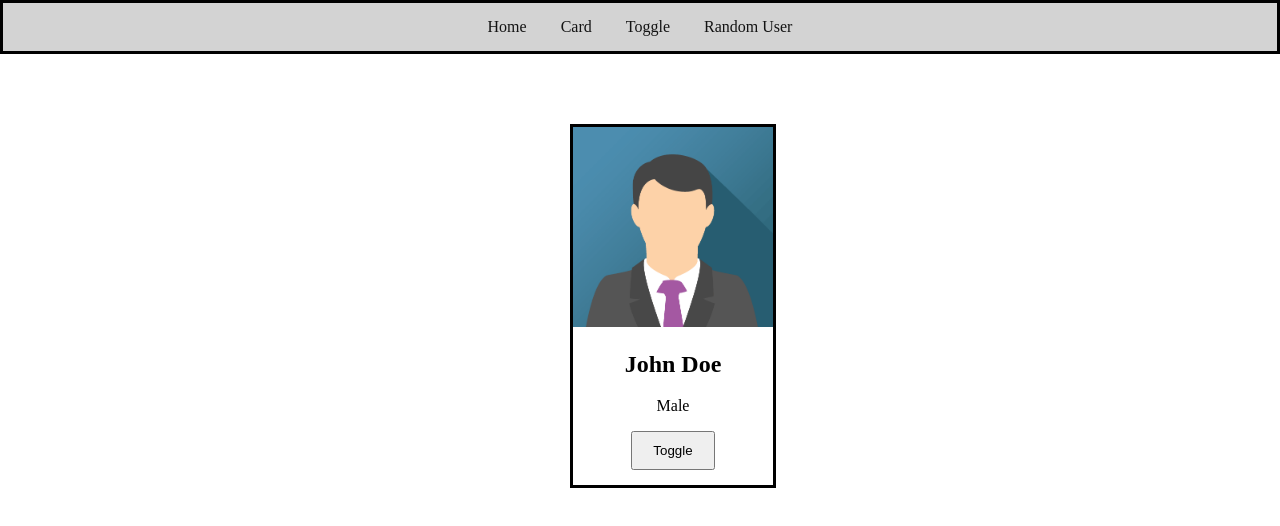
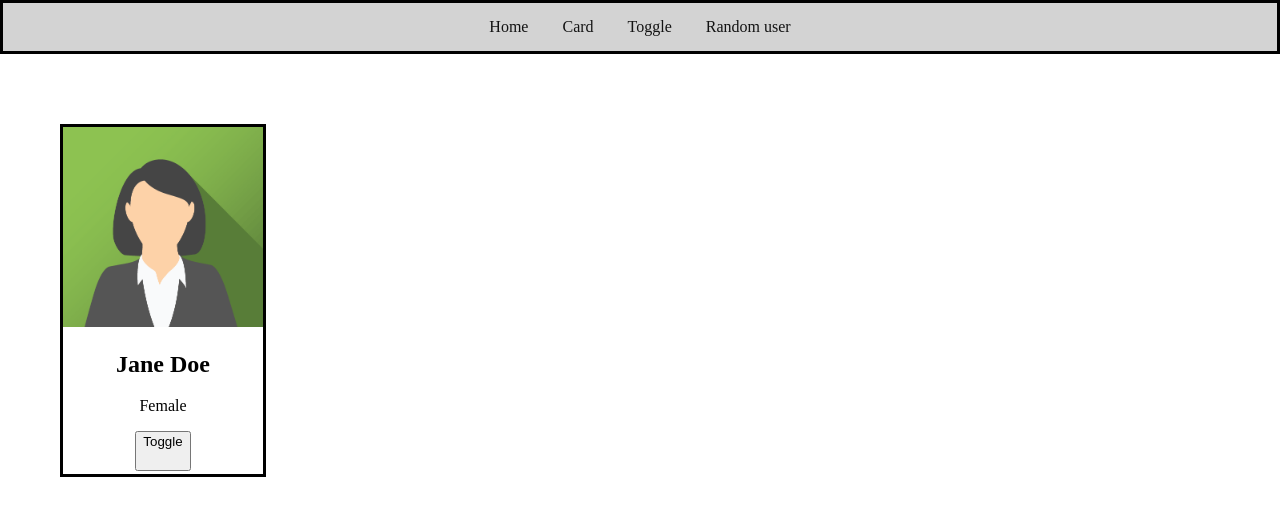
Before and after one commit to Hasini5922/autosuggest, a website: page frontend/pages/toggle.html in a window 1280 px wide. Both pictures are taken after a click on the button "Toggle". Drawn offline with Linux system fonts and the light colour scheme.

Commit message:
created toggle

```diff
--- a/frontend/css/index.css
+++ b/frontend/css/index.css
@@ -42,7 +42,7 @@ body{
     width: 200px;
     text-align: center;
     margin-top: 70px;
-    margin-left: 570px;
+    margin-left: 60px;
 }
 
 .card img{
@@ -50,7 +50,6 @@ body{
 }
 
 .card button{
-    padding: 10px 20px;
-    margin-bottom: 15px;
-    cursor: pointer;
+    padding-bottom:  20px;
+    margin-bottom: 3px;
 }
--- /dev/null
+++ b/frontend/js/toggle.js
@@ -0,0 +1,22 @@
+var users = [
+    {
+        "name": "John Doe",
+        "gender": "Male",
+        "image": "/images/john.png"
+    },
+    {
+        "name": "Jane Doe",
+        "gender": "Female",
+        "image": "/images/jane.png"
+    }
+]
+
+var curId=0;
+function toggle(){
+    curId = (curId+1) % 2;
+    var user=users[curId];
+    document.getElementById("user-image").src=user.image;
+    document.getElementById("user-name").innerText=user.name;
+    document.getElementById("user-gender").innerText=user.gender;
+
+}
--- a/frontend/pages/toggle.html
+++ b/frontend/pages/toggle.html
@@ -3,26 +3,25 @@
 <head>
     <meta charset="UTF-8">
     <meta name="viewport" content="width=device-width, initial-scale=1.0">
-    <title>Toggle User</title>
+    <title>Auto Suggest</title>
     <link rel="stylesheet" href="../css/index.css">
 </head>
 <body>
-
     <div class="navbar">
         <a href="/">Home</a>
         <a href="/pages/card.html">Card</a>
         <a href="/pages/toggle.html">Toggle</a>
-        <a href="">Random User</a>
+        <a href="">Random user</a>
+    </div>
+    <div class="card">
+        <img id="user-image" src="\images\john.png" alt="User Image">
+        <h2 id="user-name">John Doe</h2>
+        <p id="user-gender">Male</p>
+        <button onclick="toggle()">Toggle</button>
     </div>
 
-    <div class="card">
-        <img src="\images\john.png" alt="User Image">
-        <h2>John Doe</h2>
-        <p>Male</p>
-
-        <button id="toggleBtn">Toggle</button>
-    </div>
-
+    <script src="js/index.js"></script>
+    <script src="../js/toggle.js"></script>
 
 </body>
 </html>
```
Also changed, not shown: frontend/index.html (+1 -1 lines), frontend/pages/card.html (+2 -2 lines), frontend/images/jane.png (added), frontend/images/mary.png (deleted).
